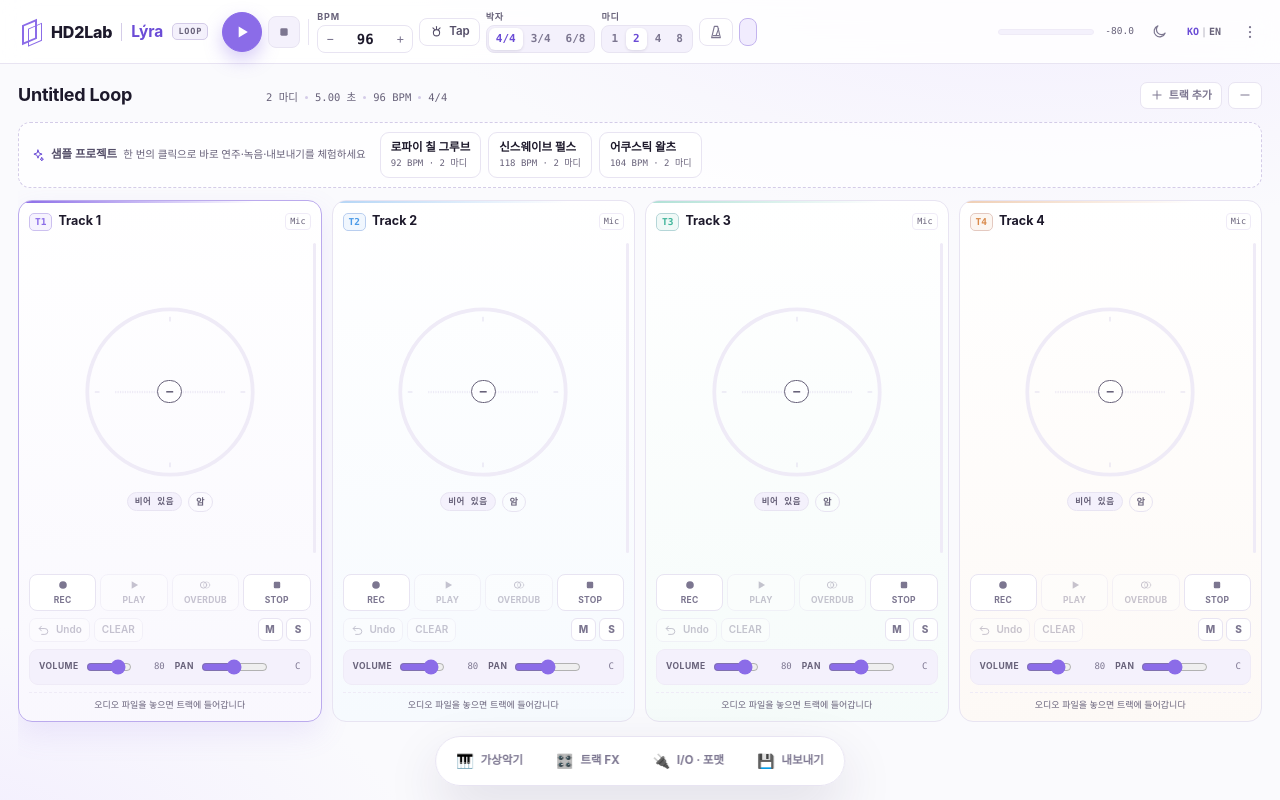
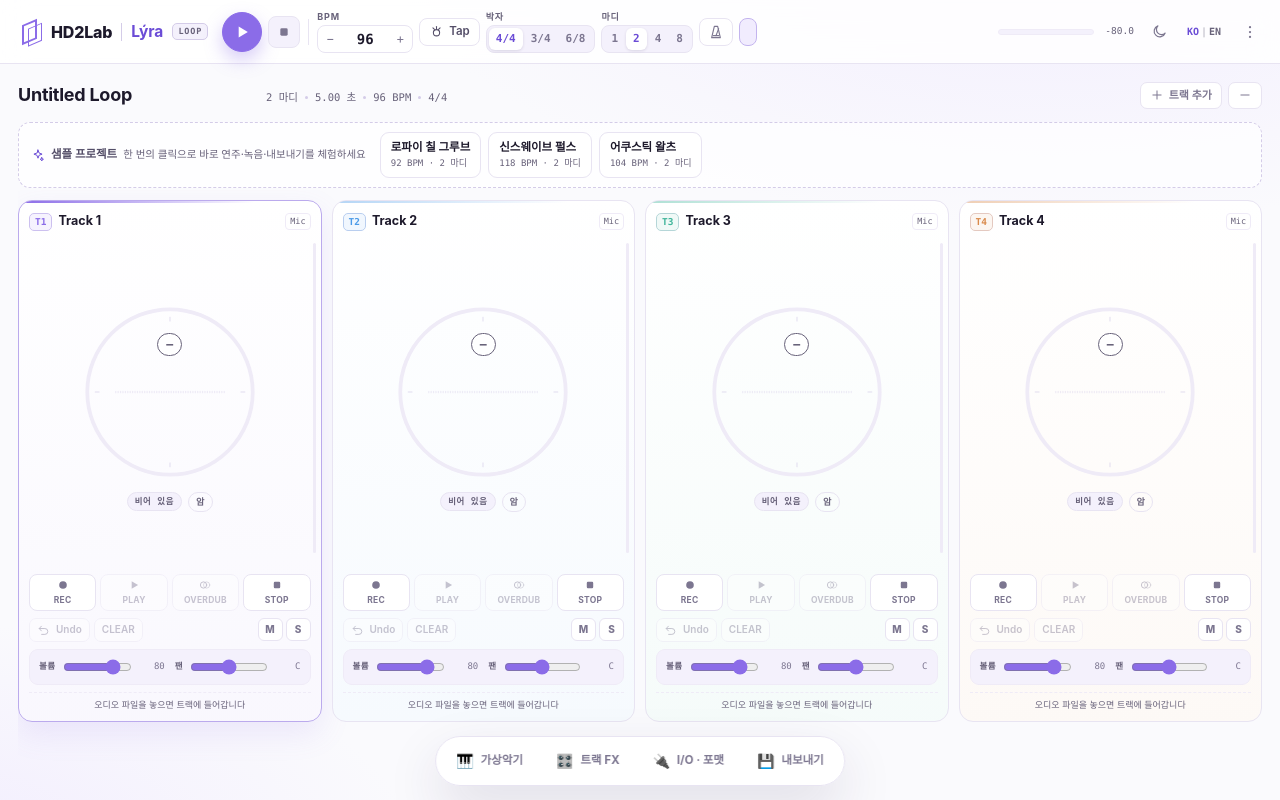
Before and after one commit to HyangDan2/PKPilot0019, a React (Vite) app: page / in a window 1280 px wide. Built offline with nearby package versions, Linux system fonts and the light colour scheme.

Commit message:
Lýra: readout above the wave, thumb deck hugs the bottom, Korean mixer labels

```diff
--- a/src/i18n.ts
+++ b/src/i18n.ts
@@ -41,8 +41,8 @@ const ko: Dict = {
   'track.clearButton': 'CLEAR',
   'track.mute': 'M',
   'track.solo': 'S',
-  'track.volume': 'Volume',
-  'track.pan': 'Pan',
+  'track.volume': '볼륨',
+  'track.pan': '팬',
   'track.input': '입력',
   'track.arm': '암',
   'track.disarm': '해제',
@@ -259,8 +259,8 @@ const en: Dict = {
   'track.clearButton': 'CLEAR',
   'track.mute': 'M',
   'track.solo': 'S',
-  'track.volume': 'Volume',
-  'track.pan': 'Pan',
+  'track.volume': '볼륨',
+  'track.pan': '팬',
   'track.input': 'Input',
   'track.arm': 'Arm',
   'track.disarm': 'Disarm',
--- a/src/styles/app.css
+++ b/src/styles/app.css
@@ -476,6 +476,7 @@ input.fader, input.pan { flex: 1; min-width: 0; height: 16px; cursor: pointer; }
   display: flex; flex-direction: column; align-items: center; justify-content: center; gap: 3px;
   pointer-events: none;
 }
+.ring-center > .ring-percent { position: absolute; top: 19%; }
 .ring-percent {
   font-family: var(--mono); font-size: 11.5px; font-weight: 700; color: var(--text-body);
   padding: 2px 8px; border-radius: 999px; border: 1px solid transparent;
@@ -763,7 +764,7 @@ kbd {
 .chip-name { max-width: 76px; overflow: hidden; text-overflow: ellipsis; }
 .chip-flags { font-size: 8px; font-weight: 800; color: var(--overdub); }
 
-.mobile-stage { display: flex; flex-direction: column; align-items: center; gap: 4px; flex: none; padding-top: 2px; }
+.mobile-stage { flex: 1; min-height: 0; display: flex; flex-direction: column; align-items: center; justify-content: center; gap: 4px; padding-top: 2px; }
 .mobile-track-line { display: flex; align-items: center; gap: 8px; font-size: 12.5px; }
 .mobile-track-name { font-weight: 700; }
 .mobile-beat { font-family: var(--mono); font-size: 10px; color: var(--muted); }
```
